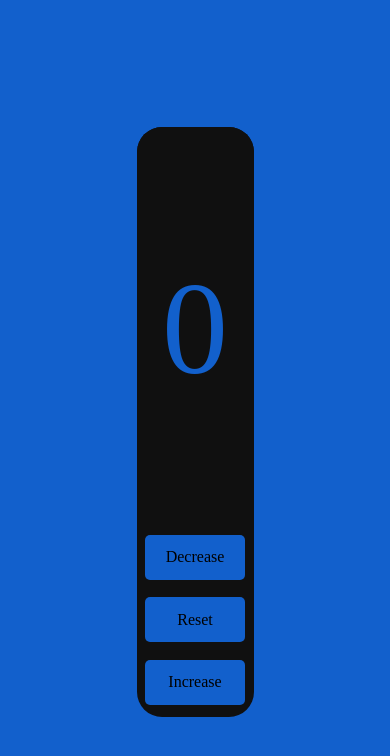
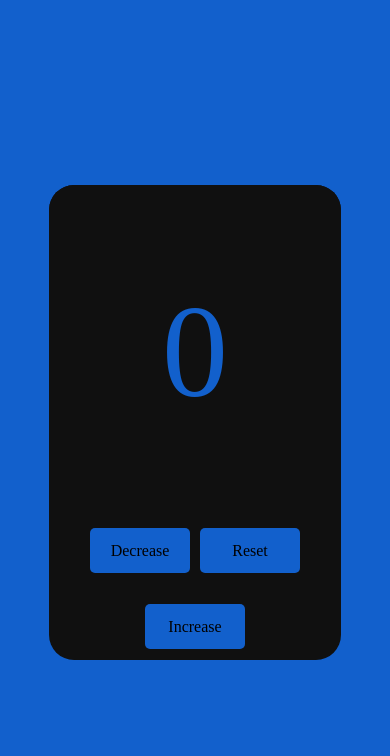
Before and after one commit to leonardo-p4ris1/number-counter-js, a plain HTML site: page index.html in a window 390 px wide. Drawn offline with Linux system fonts and the light colour scheme; a web font is replaced by a local one.

Commit message:
responsiveness adjustments

```diff
--- a/style.css
+++ b/style.css
@@ -12,8 +12,8 @@ body{
     place-items: center;
 }
 .container{
-    width: 30%;
-    height: 70%;
+    width: 450px;
+    height: 550px;
     background-color: #101010;
     border-radius: 25px;
     display: flex;
@@ -54,3 +54,9 @@ body{
 #num{
     font-size: 132px;
 }
+@media only screen and (max-width: 480px) {
+    .container {
+      width: 75%;
+      height: 475px;
+    }
+  }
```
